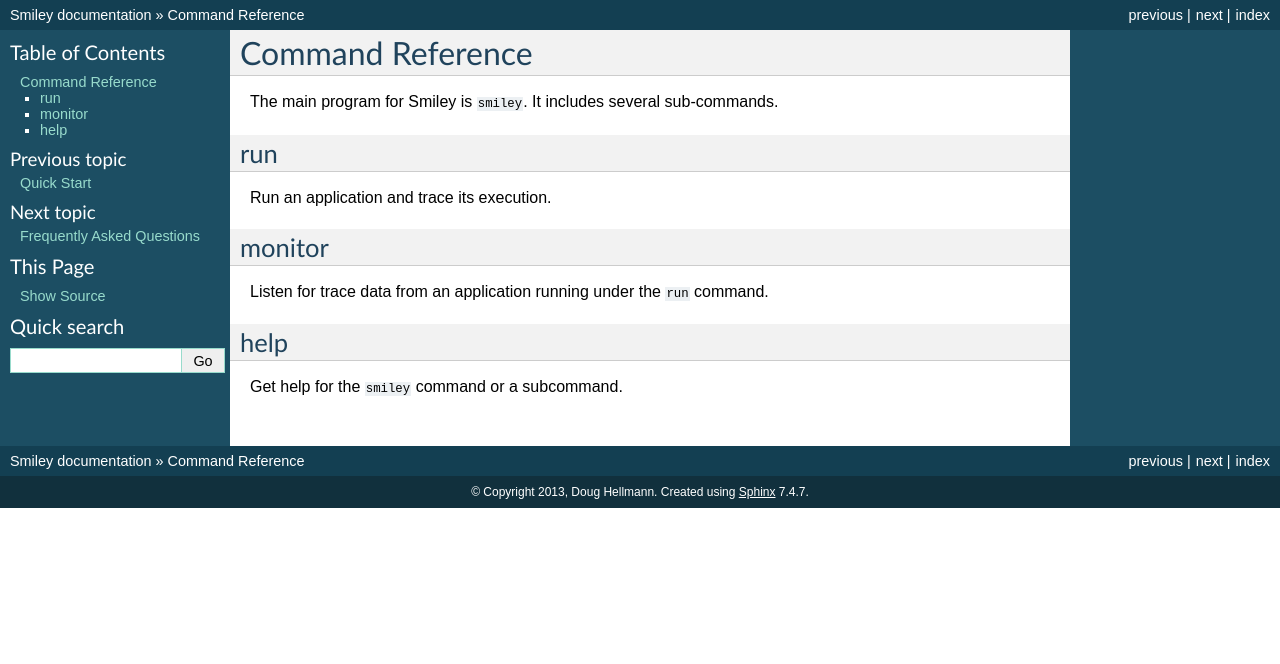
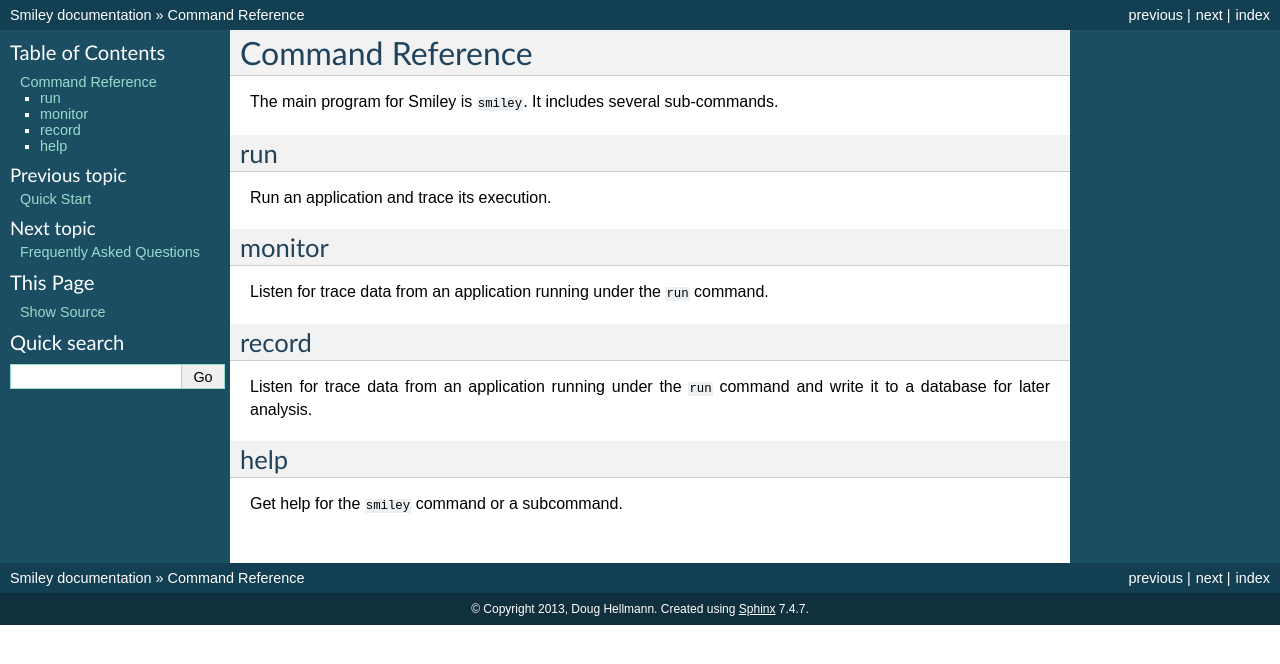
Before and after one commit to smiley-debugger/smiley, a Sphinx documentation site: the page built from docs/source/command_ref.rst, in a window 1280 px wide. Shown: the top 664 px of the page. Built offline with Sphinx 7.4.7, drawn with Linux system fonts in a browser that asks for light colours.

Commit message:
add record command to docs
Signed-off-by: Doug Hellmann <doug.hellmann@gmail.com>

```diff
--- a/docs/source/command_ref.rst
+++ b/docs/source/command_ref.rst
@@ -5,10 +5,14 @@
 The main program for Smiley is ``smiley``. It includes several
 sub-commands.
 
+.. _command-run:
+
 run
 ===
 
 Run an application and trace its execution.
+
+.. _command-monitor:
 
 monitor
 =======
@@ -16,6 +20,16 @@ monitor
 Listen for trace data from an application running under the ``run``
 command.
 
+.. _command-record:
+
+record
+======
+
+Listen for trace data from an application running under the ``run``
+command and write it to a database for later analysis.
+
+.. _command-help:
+
 help
 ====
 
--- a/docs/source/history.rst
+++ b/docs/source/history.rst
@@ -1,6 +1,11 @@
 =================
  Release History
 =================
+
+dev
+===
+
+- Add :ref:`command-record` command.
 
 0.2
 ===
```
